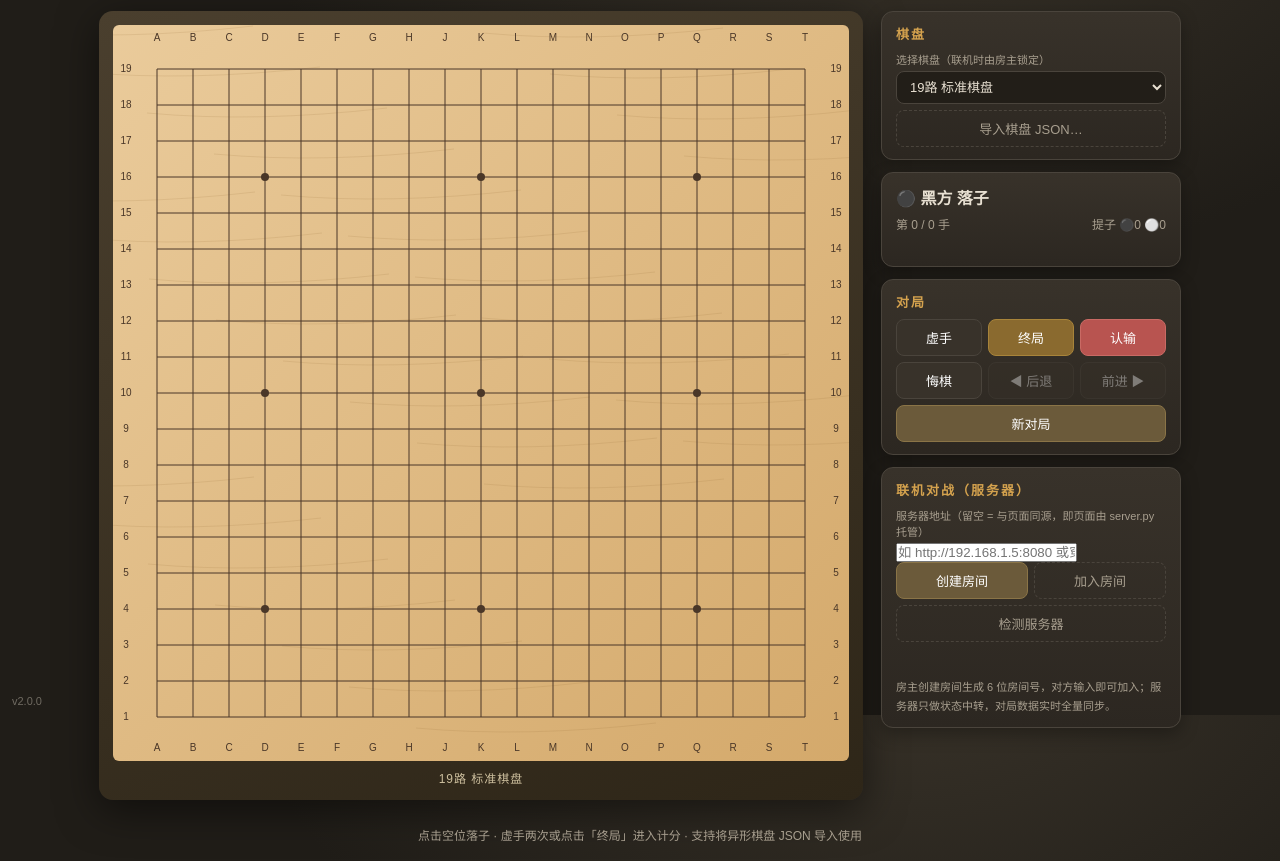
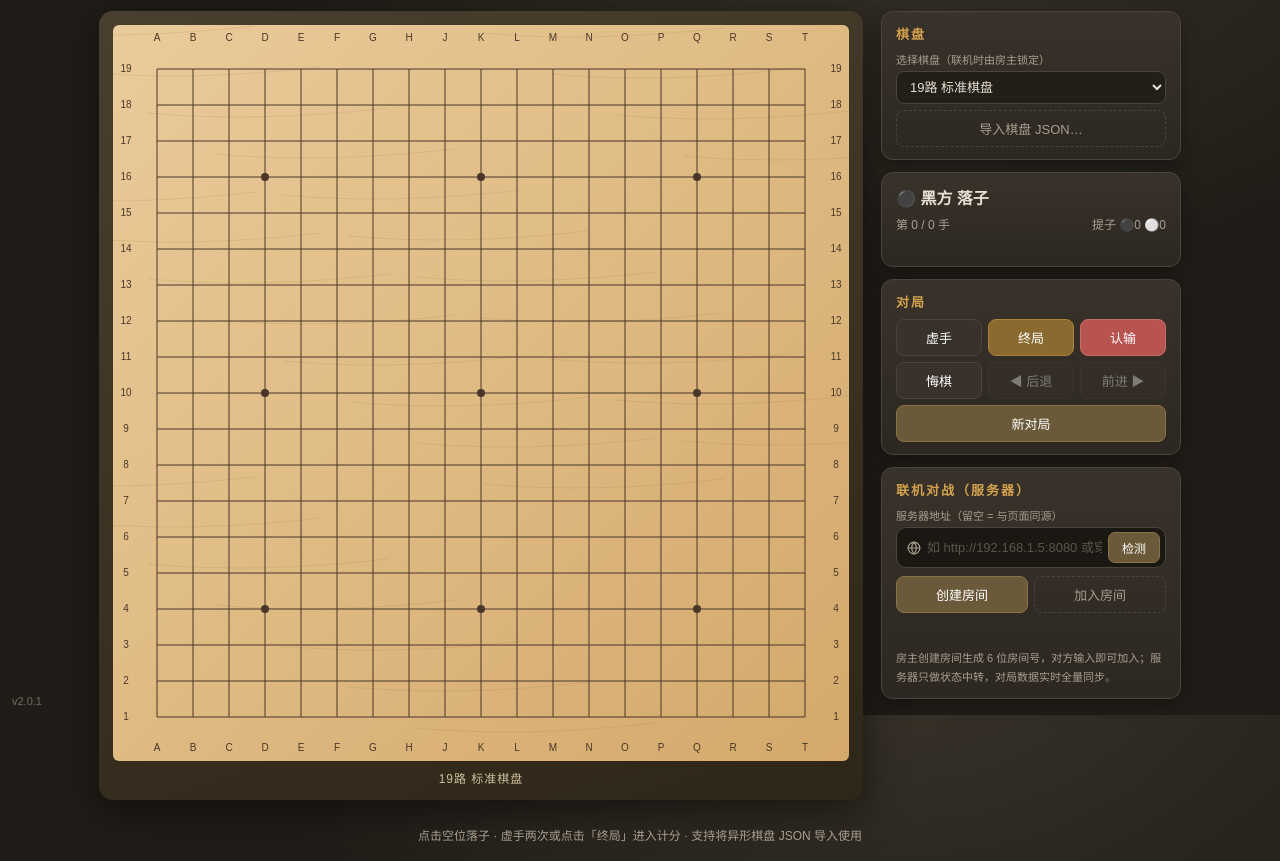
Before and after one commit to ganbing-lab/GoGame, a plain HTML site: page docs/index.html in a window 1280 px wide. Shown: the part 85-946 px from the top of the page. Drawn offline with Linux system fonts and the light colour scheme.

Commit message:
服务器地址栏美化：图标+输入框+检测按钮一体，金色聚焦光晕，手机适配（v2.0.1）

```diff
--- a/docs/game.js
+++ b/docs/game.js
@@ -8,7 +8,7 @@
 "use strict";
 
 /* ───────── 常量 ───────── */
-const APP_VERSION = "v2.0.0";
+const APP_VERSION = "v2.0.1";
 
 // 棋盘布局尺寸（随屏幕宽度自适应，手机端缩小格子）
 let CELL = 36;
--- a/docs/index.html
+++ b/docs/index.html
@@ -65,12 +65,35 @@ canvas {
   margin-bottom: 8px; font-weight: 600;
 }
 label.fld { display: block; font-size: 11px; color: var(--text-dim); margin-bottom: 4px; }
-select, input[type="text"], input[type="number"] {
+select, input[type="text"], input[type="number"], #room-input {
   width: 100%; padding: 7px 9px; border-radius: 8px;
   border: 1px solid var(--line); background: #221e18; color: var(--text);
   font-size: 13px; font-family: inherit; outline: none;
 }
 select:focus, input:focus { border-color: var(--gold); }
+
+/* 服务器地址栏（图标 + 输入框 + 检测按钮一体） */
+.url-bar {
+  display: flex; align-items: center; gap: 6px;
+  background: #1b1712; border: 1px solid var(--line); border-radius: 10px;
+  padding: 4px 5px 4px 10px; margin-bottom: 8px;
+  transition: border-color .15s, box-shadow .15s;
+}
+.url-bar:focus-within {
+  border-color: var(--gold);
+  box-shadow: 0 0 0 3px rgba(212, 162, 78, 0.16);
+}
+.url-bar svg { flex: 0 0 auto; color: var(--text-dim); }
+.url-bar input {
+  flex: 1; min-width: 0; background: transparent; border: none;
+  padding: 6px 0; color: var(--text); font-size: 13px; font-family: inherit; outline: none;
+}
+.url-bar input::placeholder { color: rgba(168, 159, 143, 0.45); }
+.url-bar button {
+  flex: 0 0 auto; padding: 6px 13px; border-radius: 7px;
+  background: #6b5a3a; border: 1px solid #8a7447; color: #fff; font-size: 12px;
+}
+.url-bar button:hover:not(:disabled) { filter: brightness(1.15); }
 button {
   padding: 8px 10px; border: none; border-radius: 8px; cursor: pointer;
   font-size: 13px; font-family: inherit; color: #fff;
@@ -145,6 +168,8 @@ footer { padding: 6px 16px 18px; font-size: 12px; color: var(--text-dim); text-a
   main { padding: 8px 8px 14px; gap: 12px; }
   .card { padding: 10px 12px; }
   button { padding: 10px 8px; font-size: 14px; }  /* 触屏友好 */
+  .url-bar input { font-size: 14px; }
+  .url-bar button { padding: 8px 14px; font-size: 13px; }
   #repo-link { top: 8px; left: 8px; padding: 4px 9px; font-size: 11px; }
   #version-tag { font-size: 10px; }
 }
@@ -219,8 +244,12 @@ footer { padding: 6px 16px 18px; font-size: 12px; color: var(--text-dim); text-a
 
     <section class="card">
       <h2>联机对战（服务器）</h2>
-      <label class="fld" for="server-url">服务器地址（留空 = 与页面同源，即页面由 server.py 托管）</label>
-      <input id="server-url" placeholder="如 http://192.168.1.5:8080 或穿透域名">
+      <label class="fld" for="server-url">服务器地址（留空 = 与页面同源）</label>
+      <div class="url-bar">
+        <svg viewBox="0 0 24 24" width="14" height="14" fill="none" stroke="currentColor" stroke-width="2" stroke-linecap="round" stroke-linejoin="round"><circle cx="12" cy="12" r="10"/><path d="M2 12h20M12 2a15.3 15.3 0 0 1 4 10 15.3 15.3 0 0 1-4 10 15.3 15.3 0 0 1-4-10 15.3 15.3 0 0 1 4-10z"/></svg>
+        <input id="server-url" placeholder="如 http://192.168.1.5:8080 或穿透域名" spellcheck="false" autocomplete="off">
+        <button id="btn-net-check">检测</button>
+      </div>
       <div class="net-actions">
         <button id="btn-create-room" class="primary">创建房间</button>
         <button id="btn-join-room" class="ghost">加入房间</button>
@@ -228,9 +257,6 @@ footer { padding: 6px 16px 18px; font-size: 12px; color: var(--text-dim); text-a
       <div id="join-box" class="hidden">
         <input id="room-input" placeholder="输入 6 位房间号" maxlength="6">
         <button id="btn-do-join" class="primary">加入</button>
-      </div>
-      <div class="btn-row">
-        <button id="btn-net-check" class="ghost">检测服务器</button>
       </div>
       <div id="room-info" class="hidden"></div>
       <div id="net-status"></div>
```
